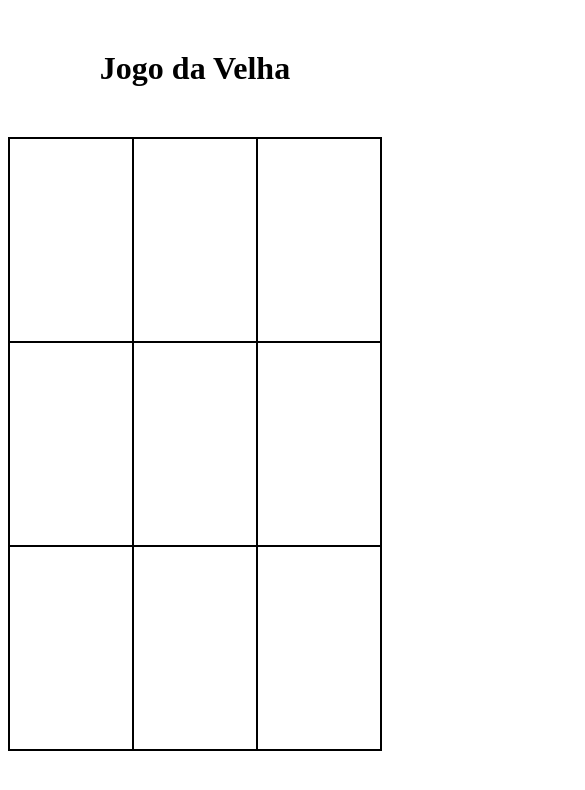
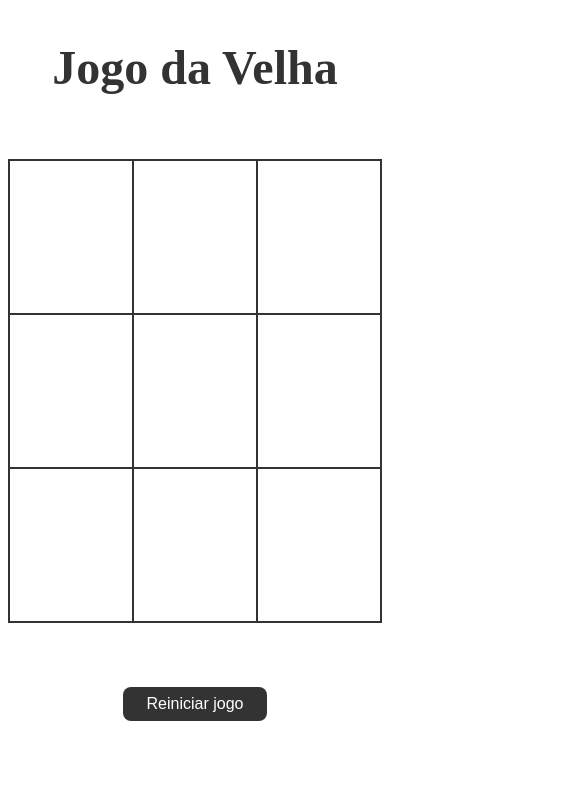
Before and after one commit to lucasdalapola/Cursos, a plain HTML site: page Jogo da velha/index.html in a window 390 px wide. Shown: the top 790 px of the page, 585 px wide, since content can reach past the window. Drawn offline with Linux system fonts and the light colour scheme.

Commit message:
Melhorias no CSS

```diff
--- a/Jogo da velha/style.css
+++ b/Jogo da velha/style.css
@@ -1,36 +1,83 @@
 @charset "UTF-8";
 
+body {
+	display: flex;
+	flex-direction: column;
+	justify-content: center;
+	align-items: center;
+  }
+
+
+.container {
+  margin: auto;
+  display: flex;
+  flex-direction: column;
+  align-items: center;
+  justify-content: center;
+  height: 100vh;
+}
+
+h1 {
+  font-size: 3rem;
+  margin-bottom: 2rem;
+  color: #333;
+}
+
 table {
-	margin: auto;
-	border-collapse: collapse;
-    margin-top: 50px;
-    color: black;
+  border-collapse: collapse;
+  margin-top: 2rem;
 }
 
 td {
-	width: 200px;
-	height: 200px;
-	text-align: center;
-	font-size: 60px;
-	border: 2px solid black;
-	cursor: pointer;
+  width: 200px;
+  height: 200px;
+  text-align: center;
+  font-size: 6rem;
+  border: 2px solid #333;
+  cursor: pointer;
+  transition: background-color 0.3s ease;
 }
 
+td:hover {
+  background-color: #f2f2f29f;
+}
+
+
+
 #result {
-	font-size: 30px;
-	margin-top: 20px;
+  font-size: 2rem;
+  margin-top: 2rem;
+  color: #333;
 }
 
 #restart {
-	font-size: 20px;
-	margin-top: 50px;
-    margin-left: 900px;
-    text-align: center;
-    color: black;
-
+  font-size: 1.5rem;
+  margin-top: 2rem;
+  padding: 0.5rem 1.5rem;
+  background-color: #333;
+  color: #fff;
+  border: none;
+  border-radius: 0.5rem;
+  cursor: pointer;
+  transition: background-color 0.3s ease;
 }
 
-body> h1{
-    text-align: center;
-    margin-top: 50px;
+#restart:hover {
+  background-color: #666;
 }
+
+@media only screen and (max-width: 768px) {
+  td {
+    width: 150px;
+    height: 150px;
+    font-size: 4rem;
+  }
+
+  #result {
+    font-size: 1.5rem;
+  }
+
+  #restart {
+    font-size: 1rem;
+  }
+}
```
Also changed, not shown: Jogo da velha/jogo-da-velha.js (line endings or trailing spaces).
